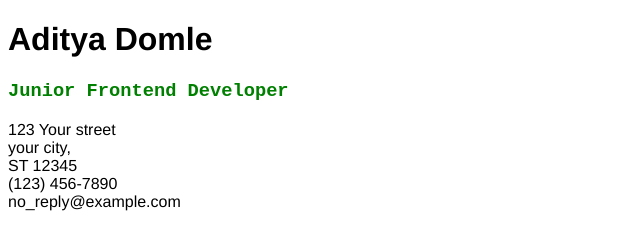
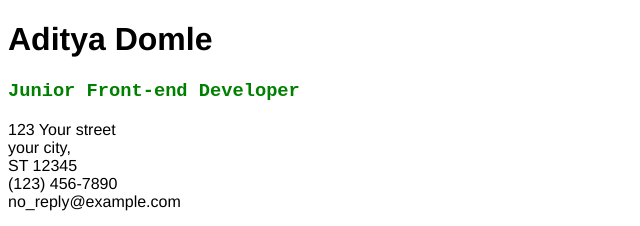
Before and after one commit to adityadomle/HTML-Projects, a plain HTML site: page Day 1 - Resume/index.html in a window 1280 px wide. Shown: the top 226 px of the page, 0-640 px from the left. Drawn offline with Linux system fonts and the light colour scheme.

```diff
--- a/Day 1 - Resume/index.html
+++ b/Day 1 - Resume/index.html
@@ -14,7 +14,7 @@
 
 <body>
     <h1 style="font-family: 'Franklin Gothic Medium', 'Arial Narrow', Arial, sans-serif;">Aditya Domle</h1>
-    <h3 style="color: green; font-family: 'Courier New', Courier, monospace;">Junior Frontend Developer</h3>
+    <h3 style="color: green; font-family: 'Courier New', Courier, monospace;">Junior Front-end Developer</h3>
     <p>
     <div>123 Your street</div>
     <div> your city,</div>
```
